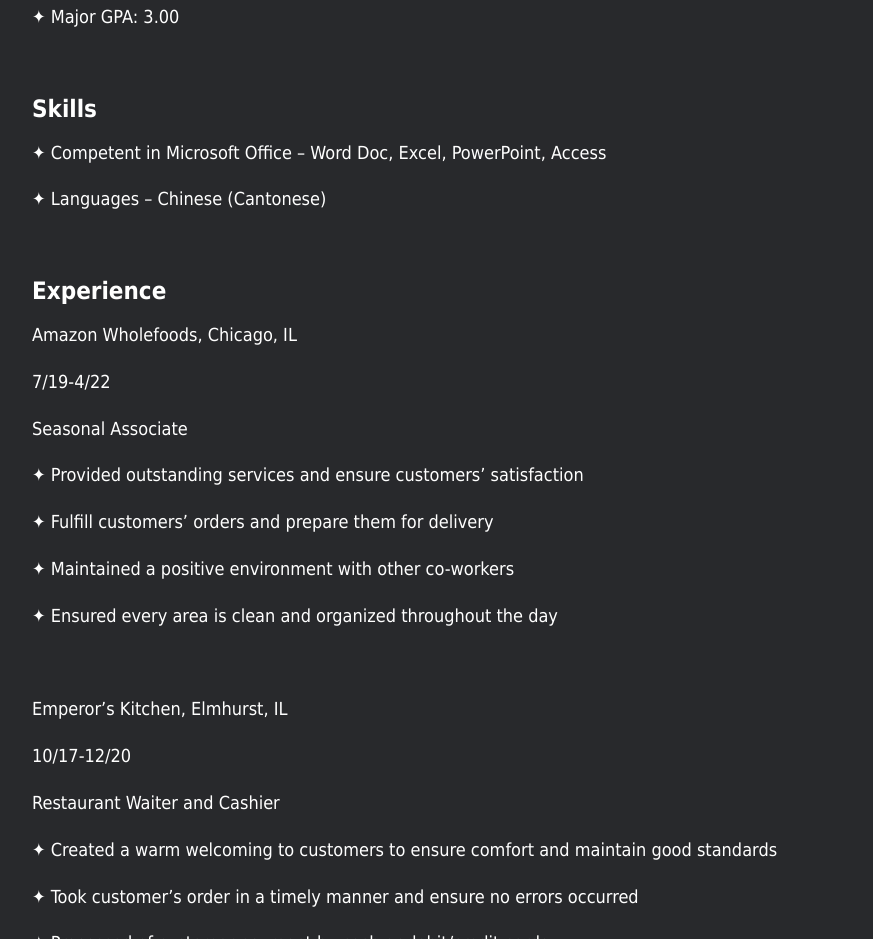
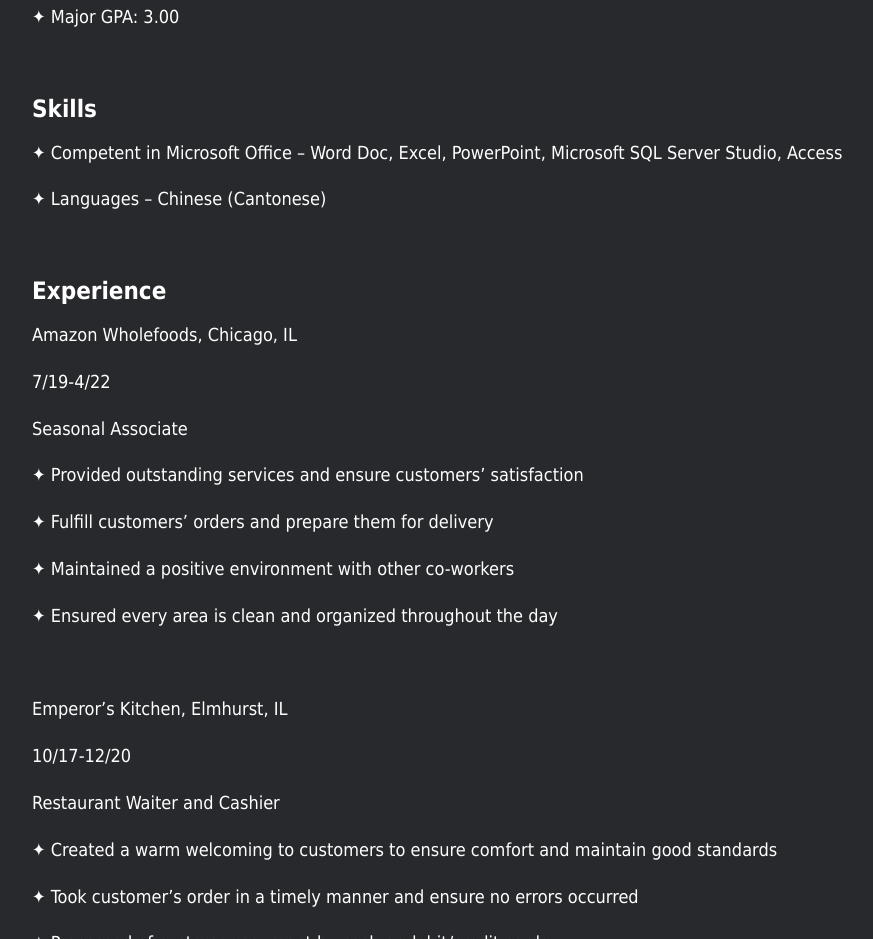
Before and after one commit to BenjaminMei/BenjaminMei.github.io, a plain HTML site: page index.html in a window 1280 px wide. Shown: the part 1242-2181 px from the top of the page, without its empty margins (4-877 px from the left). Drawn offline with Linux system fonts and the light colour scheme.

Commit message:
Update index.html

```diff
--- a/index.html
+++ b/index.html
@@ -58,7 +58,7 @@
         <p>&nbsp;</p>
         <div class="resumepart">
             <h3>Skills</h3>
-            <p>✦ Competent in Microsoft Office – Word Doc, Excel, PowerPoint, Access</p>
+            <p>✦ Competent in Microsoft Office – Word Doc, Excel, PowerPoint, Microsoft SQL Server Studio, Access</p>
             <p>✦ Languages – Chinese (Cantonese)</p>
         </div>
         <p>&nbsp;</p>
```
